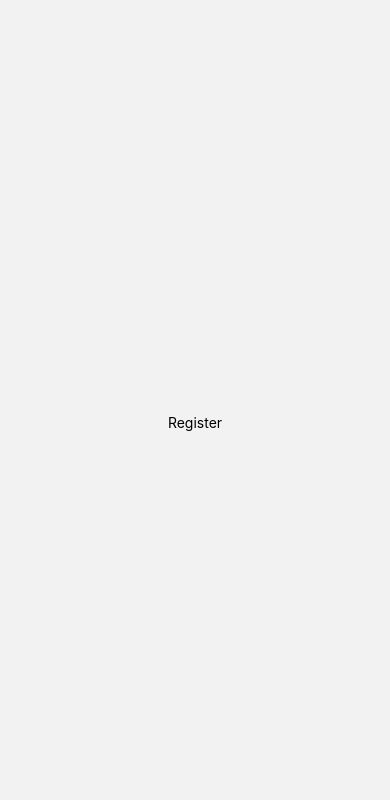
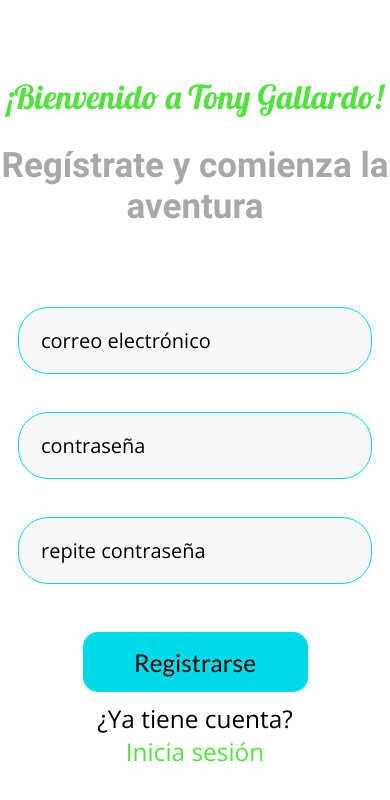
Before and after one commit to RaulMedR/TFG-TonyGallardo, a React Native app: screen /Register in a window 390 px wide. Shown: the top 800 px of the page. Built offline with nearby package versions, Linux system fonts and the light colour scheme.

Commit message:
Screens: RegisterPage and LoginPage finished

```diff
--- a/screens/HomePage.js
+++ b/screens/HomePage.js
@@ -8,7 +8,9 @@ SplashScreen.preventAutoHideAsync();
 export default function HomePage({ navigation }) {
     let [fontsLoaded] = useFonts({
         "OpenSans-Regular": require("../assets/fonts/OpenSans-Regular.ttf"),
-        "Lato-Regular": require("../assets/fonts/Lato-Regular.ttf")
+        "Lato-Regular": require("../assets/fonts/Lato-Regular.ttf"),
+        "Roboto-Bold": require("../assets/fonts/Roboto-Bold.ttf"),
+        "Lobster-Regular": require("../assets/fonts/Lobster-Regular.ttf")
     })
     const onLayoutRootView = useCallback(async () => {
         if(fontsLoaded) {
--- a/screens/LoginPage.js
+++ b/screens/LoginPage.js
@@ -1,9 +1,78 @@
-import {Text, View} from "react-native";
+import {Pressable, StyleSheet, Text, TextInput, View} from "react-native";
+import CustomGreenButton from "../components/CustomGreenButton";
 
-export default function LoginPage() {
+export default function LoginPage({navigation}) {
     return (
-        <View style={{flex: 1, alignItems: 'center', justifyContent:  'center'}}>
-            <Text>Login</Text>
+        <View style={styles.container}>
+            <View style={styles.titlesView}>
+                <Text style={styles.title1}>¡Te echábamos de menos!</Text>
+                <Text style={styles.title2}>¡Vamos a seguir explorando juntos!</Text>
+
+            </View>
+            <TextInput style={styles.textInput} placeholder={"correo electrónico"}/>
+            <TextInput style={styles.textInput} placeholder={"contraseña"}/>
+            <CustomGreenButton title={"Iniciar sesión"} onPress={() => {
+                navigation.navigate("Home")
+            }}/>
+            <Text style={styles.normalText}>¿No tiene cuenta?</Text>
+            <Pressable onPress={() => {
+                navigation.navigate("Register")
+            }}>
+                <Text style={styles.buttonText}>Regístrate</Text>
+            </Pressable>
         </View>
     )
 }
+
+const styles = StyleSheet.create({
+    container: {
+        backgroundColor: "#FFFFFF",
+        flex: 1,
+        alignItems: 'center',
+        justifyContent: 'center',
+    },
+    titlesView: {
+        justifyContent: "center",
+        alignItems: "center",
+        marginBottom: 100
+    },
+    title1: {
+        fontFamily: "Lobster-Regular",
+        color: "#00DAE8",
+        fontSize: 36,
+        marginBottom: 28,
+        textAlign: "center"
+    },
+    title2: {
+        fontFamily: "Roboto-Bold",
+        fontSize: 36,
+        textAlign: "center",
+        color: "#A8A8A8"
+
+    },
+    normalText: {
+        fontFamily: "OpenSans-Regular",
+        fontStyle: "normal",
+        fontSize: 24.4,
+
+    },
+    buttonText: {
+        fontFamily: "OpenSans-Regular",
+        fontStyle: "normal",
+        fontSize: 24.4,
+        color: "#00DAE8"
+    },
+    textInput: {
+        borderRadius: 30,
+        borderWidth: 0.5,
+        borderColor: "#52E23E",
+        backgroundColor: "#F8F8F8",
+        width: 354,
+        height: 67,
+        paddingLeft: 22,
+        fontStyle: "normal",
+        fontFamily: "OpenSans-Regular",
+        fontSize: 20,
+        marginBottom: 38,
+    }
+});
--- a/screens/RegisterPage.js
+++ b/screens/RegisterPage.js
@@ -1,9 +1,79 @@
-import {Text, View} from "react-native";
+import {Pressable, StyleSheet, Text, TextInput, View} from "react-native";
+import CustomBlueButton from "../components/CustomBlueButton";
 
-export default function RegisterPage() {
-    return(
-        <View style={{flex: 1, alignItems: 'center', justifyContent:  'center'}}>
-            <Text>Register</Text>
+export default function RegisterPage({navigation}) {
+    return (
+        <View style={styles.container}>
+            <View style={styles.titlesView}>
+                <Text style={styles.title1}>¡Bienvenido a Tony Gallardo!</Text>
+                <Text style={styles.title2}>Regístrate y comienza la aventura</Text>
+            </View>
+            <TextInput style={styles.textInput} placeholder={"correo electrónico"}/>
+            <TextInput style={styles.textInput} placeholder={"contraseña"}/>
+            <TextInput style={styles.textInput} placeholder={"repite contraseña"}/>
+            <CustomBlueButton title={"Registrarse"} onPress={() => {
+                navigation.navigate("Home")
+            }}/>
+            <Text style={styles.normalText}>¿Ya tiene cuenta?</Text>
+            <Pressable onPress={() => {
+                navigation.navigate("Login")
+            }}>
+                <Text style={styles.buttonText}>Inicia sesión</Text>
+            </Pressable>
         </View>
     )
 }
+
+
+const styles = StyleSheet.create({
+    container: {
+        backgroundColor: "#FFFFFF",
+        flex: 1,
+        alignItems: 'center',
+        justifyContent: 'center',
+    },
+    titlesView: {
+        justifyContent: "center",
+        alignItems: "center",
+        marginBottom: 80
+    },
+    title1: {
+        fontFamily: "Lobster-Regular",
+        color: "#52E23E",
+        fontSize: 33,
+        marginBottom: 28,
+        textAlign: "center"
+    },
+    title2: {
+        fontFamily: "Roboto-Bold",
+        fontSize: 35,
+        textAlign: "center",
+        color: "#A8A8A8"
+
+    },
+    normalText: {
+        fontFamily: "OpenSans-Regular",
+        fontStyle: "normal",
+        fontSize: 24.4,
+
+    },
+    buttonText: {
+        fontFamily: "OpenSans-Regular",
+        fontStyle: "normal",
+        fontSize: 24.4,
+        color: "#52E23E"
+    },
+    textInput: {
+        borderRadius: 30,
+        borderWidth: 0.5,
+        borderColor: "#00DAE8",
+        backgroundColor: "#F8F8F8",
+        width: 354,
+        height: 67,
+        paddingLeft: 22,
+        fontStyle: "normal",
+        fontFamily: "OpenSans-Regular",
+        fontSize: 20,
+        marginBottom: 38,
+    }
+});
```
Also changed, not shown: assets/fonts/Lobster-Regular.ttf (added), assets/fonts/Roboto-Bold.ttf (added).
